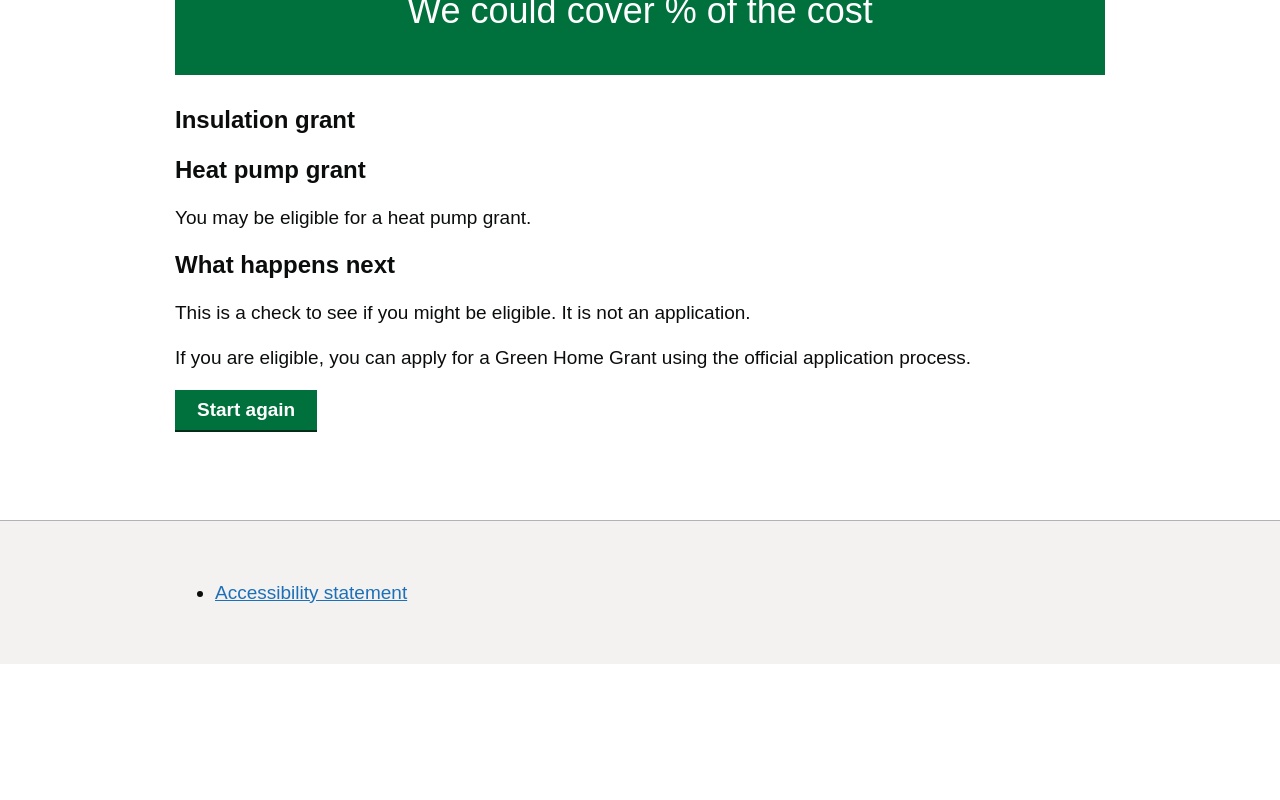
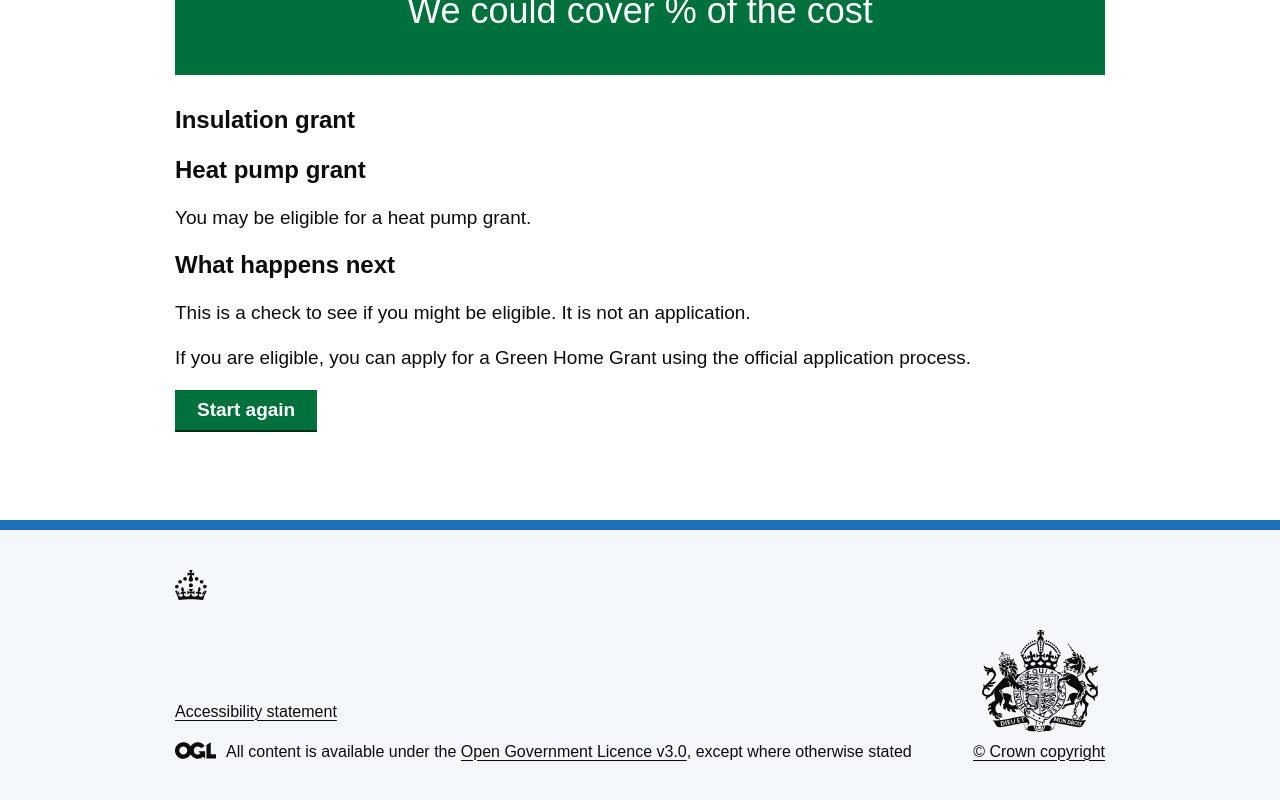
Before and after one commit to stefantaylor/ai-accelerator-week-3-hackathon, a React (Vite) app: page /result in a window 1280 px wide. Shown: the part 416-1216 px from the top of the page. Before the commit the page ends 1080 px from the top, so only its background shows below. Built offline with nearby package versions, Linux system fonts and the light colour scheme.

Commit message:
little fixes

```diff
--- a/src/App.css
+++ b/src/App.css
@@ -9,6 +9,7 @@
   --govuk-red: #d4351c;
   --govuk-yellow: #ffdd00;
   --govuk-logo-dot-colour: #00ffe0;
+  --govuk-footer-background: #f4f8fb;
   --govuk-light-grey: #f3f2f1;
   --govuk-mid-grey: #b1b4b6;
   --govuk-dark-grey: #505a5f;
@@ -701,40 +702,128 @@ a:focus {
 
 /* Footer */
 .govuk-footer {
-  background: var(--govuk-light-grey);
-  border-top: 1px solid var(--govuk-mid-grey);
   margin-top: var(--govuk-spacing-9);
-  padding: var(--govuk-spacing-8) var(--govuk-spacing-3);
+  padding-top: 25px;
+  padding-bottom: 15px;
+  border-top: 10px solid var(--govuk-blue);
+  color: var(--govuk-black);
+  background: var(--govuk-footer-background);
+  font-size: 0.875rem;
+  line-height: 1.1428571429;
 }
 
-.govuk-footer__container {
-  max-width: 960px;
-  margin: 0 auto;
+@media (min-width: 40.0625em) {
+  .govuk-footer {
+    padding-top: 40px;
+    padding-bottom: 25px;
+    font-size: 1rem;
+    line-height: 1.25;
+  }
 }
 
-.govuk-footer__section {
-  margin-bottom: var(--govuk-spacing-6);
-}
-
-.govuk-footer__heading {
-  font-size: 19px;
-  font-weight: 700;
-  margin-bottom: var(--govuk-spacing-3);
-}
-
-.govuk-footer__list {
-  list-style: none;
-  padding: 0;
-  margin: 0;
-}
-
-.govuk-footer__list-item {
-  margin-bottom: var(--govuk-spacing-2);
+.govuk-footer__crown {
+  margin-bottom: 25px;
 }
 
 .govuk-footer__link {
-  color: var(--govuk-link-colour);
   text-decoration: underline;
+  text-decoration-thickness: max(1px, .0625rem);
+  text-underline-offset: 0.1578em;
+}
+
+.govuk-footer__link:link,
+.govuk-footer__link:visited,
+.govuk-footer__link:active {
+  color: var(--govuk-black);
+}
+
+.govuk-footer__link:hover {
+  text-decoration-thickness: max(3px, .1875rem, .12em);
+  text-decoration-skip-ink: none;
+}
+
+.govuk-footer__link:focus {
+  outline: 3px solid transparent;
+  color: var(--govuk-black);
+  background-color: var(--govuk-focus-colour);
+  box-shadow: 0 -2px var(--govuk-focus-colour), 0 4px var(--govuk-black);
+  text-decoration: none;
+  box-decoration-break: clone;
+}
+
+.govuk-footer__meta {
+  display: flex;
+  margin-right: -15px;
+  margin-left: -15px;
+  flex-wrap: wrap;
+  align-items: flex-end;
+  justify-content: center;
+}
+
+.govuk-footer__meta-item {
+  margin-right: 15px;
+  margin-bottom: 25px;
+  margin-left: 15px;
+}
+
+.govuk-footer__meta-item--grow {
+  flex: 1;
+}
+
+@media (max-width: 40.0525em) {
+  .govuk-footer__meta-item--grow {
+    flex-basis: 320px;
+  }
+}
+
+.govuk-footer__inline-list {
+  margin-top: 0;
+  margin-bottom: 15px;
+  padding: 0;
+}
+
+.govuk-footer__inline-list-item {
+  display: inline-block;
+  margin-right: 15px;
+  margin-bottom: 5px;
+}
+
+.govuk-footer__licence-logo {
+  display: inline-block;
+  margin-right: 10px;
+  vertical-align: top;
+  forced-color-adjust: auto;
+}
+
+@media (max-width: 48.0525em) {
+  .govuk-footer__licence-logo {
+    margin-bottom: 15px;
+  }
+}
+
+.govuk-footer__licence-description {
+  display: inline-block;
+  text-wrap: balance;
+}
+
+.govuk-footer__copyright-logo::before {
+  content: "";
+  display: block;
+  width: 100%;
+  padding-top: 112px;
+  background: currentcolor;
+  mask-image: url("/assets/images/govuk-crest.svg");
+  mask-repeat: no-repeat;
+  mask-position: 50% 0%;
+  mask-size: 125px 102px;
+  text-align: center;
+  white-space: nowrap;
+}
+
+@media screen and (forced-colors: active) {
+  .govuk-footer__copyright-logo::before {
+    background: linktext;
+  }
 }
 
 /* Responsive */
--- a/src/App.jsx
+++ b/src/App.jsx
@@ -30,6 +30,10 @@ function App() {
     setAnswersState(updated);
   };
 
+  const handleReset = () => {
+    setAnswersState({ ...emptyAnswers });
+  };
+
   return (
     <>
       <GovukHeader />
@@ -46,7 +50,7 @@ function App() {
             <Route path="/insulation" element={<InsulationPage answers={answers} onAnswer={handleAnswer} />} />
             <Route path="/heating" element={<HeatingPage answers={answers} onAnswer={handleAnswer} />} />
             <Route path="/check-answers" element={<CheckAnswersPage answers={answers} onAnswer={handleAnswer} />} />
-            <Route path="/result" element={<ResultPage answers={answers} onAnswer={handleAnswer} />} />
+            <Route path="/result" element={<ResultPage answers={answers} onAnswer={handleAnswer} onReset={handleReset} />} />
             <Route path="/accessibility-statement" element={<AccessibilityStatementPage />} />
           </Routes>
         </main>
--- a/src/components/GovukFooter.jsx
+++ b/src/components/GovukFooter.jsx
@@ -1,14 +1,72 @@
 export default function GovukFooter() {
   return (
-    <footer className="govuk-footer">
+    <footer className="govuk-footer" role="contentinfo">
       <div className="govuk-width-container">
+        <svg
+          xmlns="http://www.w3.org/2000/svg"
+          focusable="false"
+          role="presentation"
+          viewBox="0 0 64 60"
+          height="30"
+          width="32"
+          fill="currentcolor"
+          className="govuk-footer__crown"
+        >
+          <g>
+            <circle cx="20" cy="17.6" r="3.7" />
+            <circle cx="10.2" cy="23.5" r="3.7" />
+            <circle cx="3.7" cy="33.2" r="3.7" />
+            <circle cx="31.7" cy="30.6" r="3.7" />
+            <circle cx="43.3" cy="17.6" r="3.7" />
+            <circle cx="53.2" cy="23.5" r="3.7" />
+            <circle cx="59.7" cy="33.2" r="3.7" />
+            <circle cx="31.7" cy="30.6" r="3.7" />
+            <path d="M33.1,9.8c.2-.1.3-.3.5-.5l4.6,2.4v-6.8l-4.6,1.5c-.1-.2-.3-.3-.5-.5l1.9-5.9h-6.7l1.9,5.9c-.2.1-.3.3-.5.5l-4.6-1.5v6.8l4.6-2.4c.1.2.3.3.5.5l-2.6,8c-.9,2.8,1.2,5.7,4.1,5.7h0c3,0,5.1-2.9,4.1-5.7l-2.6-8ZM37,37.9s-3.4,3.8-4.1,6.1c2.2,0,4.2-.5,6.4-2.8l-.7,8.5c-2-2.8-4.4-4.1-5.7-3.8.1,3.1.5,6.7,5.8,7.2,3.7.3,6.7-1.5,7-3.8.4-2.6-2-4.3-3.7-1.6-1.4-4.5,2.4-6.1,4.9-3.2-1.9-4.5-1.8-7.7,2.4-10.9,3,4,2.6,7.3-1.2,11.1,2.4-1.3,6.2,0,4,4.6-1.2-2.8-3.7-2.2-4.2.2-.3,1.7.7,3.7,3,4.2,1.9.3,4.7-.9,7-5.9-1.3,0-2.4.7-3.9,1.7l2.4-8c.6,2.3,1.4,3.7,2.2,4.5.6-1.6.5-2.8,0-5.3l5,1.8c-2.6,3.6-5.2,8.7-7.3,17.5-7.4-1.1-15.7-1.7-24.5-1.7h0c-8.8,0-17.1.6-24.5,1.7-2.1-8.9-4.7-13.9-7.3-17.5l5-1.8c-.5,2.5-.6,3.7,0,5.3.8-.8,1.6-2.3,2.2-4.5l2.4,8c-1.5-1-2.6-1.7-3.9-1.7,2.3,5,5.2,6.2,7,5.9,2.3-.4,3.3-2.4,3-4.2-.5-2.4-3-3.1-4.2-.2-2.2-4.6,1.6-6,4-4.6-3.7-3.7-4.2-7.1-1.2-11.1,4.2,3.2,4.3,6.4,2.4,10.9,2.5-2.8,6.3-1.3,4.9,3.2-1.8-2.7-4.1-1-3.7,1.6.3,2.3,3.3,4.1,7,3.8,5.4-.5,5.7-4.2,5.8-7.2-1.3-.2-3.7,1-5.7,3.8l-.7-8.5c2.2,2.3,4.2,2.7,6.4,2.8-.7-2.3-4.1-6.1-4.1-6.1h10.6,0Z" />
+          </g>
+        </svg>
+
         <div className="govuk-footer__meta">
-          <div className="govuk-footer__meta-item">
+          <div className="govuk-footer__meta-item govuk-footer__meta-item--grow">
+            <h2 className="govuk-visually-hidden">Support links</h2>
             <ul className="govuk-footer__inline-list">
               <li className="govuk-footer__inline-list-item">
                 <a className="govuk-footer__link" href="/accessibility-statement">Accessibility statement</a>
               </li>
             </ul>
+
+            <svg
+              aria-hidden="true"
+              focusable="false"
+              className="govuk-footer__licence-logo"
+              xmlns="http://www.w3.org/2000/svg"
+              viewBox="0 0 483.2 195.7"
+              height="17"
+              width="41"
+            >
+              <path
+                fill="currentColor"
+                d="M421.5 142.8V.1l-50.7 32.3v161.1h112.4v-50.7zm-122.3-9.6A47.12 47.12 0 0 1 221 97.8c0-26 21.1-47.1 47.1-47.1 16.7 0 31.4 8.7 39.7 21.8l42.7-27.2A97.63 97.63 0 0 0 268.1 0c-36.5 0-68.3 20.1-85.1 49.7A98 98 0 0 0 97.8 0C43.9 0 0 43.9 0 97.8s43.9 97.8 97.8 97.8c36.5 0 68.3-20.1 85.1-49.7a97.76 97.76 0 0 0 149.6 25.4l19.4 22.2h3v-87.8h-80l24.3 27.5zM97.8 145c-26 0-47.1-21.1-47.1-47.1s21.1-47.1 47.1-47.1 47.2 21 47.2 47S123.8 145 97.8 145"
+              />
+            </svg>
+            <span className="govuk-footer__licence-description">
+              All content is available under the{' '}
+              <a
+                className="govuk-footer__link"
+                href="https://www.nationalarchives.gov.uk/doc/open-government-licence/version/3/"
+                rel="license"
+              >
+                Open Government Licence v3.0
+              </a>
+              , except where otherwise stated
+            </span>
+          </div>
+          <div className="govuk-footer__meta-item">
+            <a
+              className="govuk-footer__link govuk-footer__copyright-logo"
+              href="https://www.nationalarchives.gov.uk/information-management/re-using-public-sector-information/uk-government-licensing-framework/crown-copyright/"
+            >
+              © Crown copyright
+            </a>
           </div>
         </div>
       </div>
--- a/src/pages/CheckAnswersPage.jsx
+++ b/src/pages/CheckAnswersPage.jsx
@@ -37,11 +37,7 @@ function CheckAnswersPage({ answers, onAnswer }) {
             ) : answers.priorGrants.includes('none') ? (
               <span>{getLabel('priorGrants', 'none')}</span>
             ) : (
-              <ul className="govuk-list">
-                {answers.priorGrants.map(grant => (
-                  <li key={grant}>{getLabel('priorGrants', grant)}</li>
-                ))}
-              </ul>
+              <span>{answers.priorGrants.map(grant => getLabel('priorGrants', grant)).join(', ')}</span>
             )}
           </dd>
           <dd className="govuk-summary-list__actions">
@@ -106,11 +102,7 @@ function CheckAnswersPage({ answers, onAnswer }) {
             {answers.uninsulatedParts.length === 0 ? (
               <span>Not answered</span>
             ) : (
-              <ul className="govuk-list">
-                {answers.uninsulatedParts.map(part => (
-                  <li key={part}>{getLabel('uninsulatedParts', part)}</li>
-                ))}
-              </ul>
+              <span>{answers.uninsulatedParts.map(part => getLabel('uninsulatedParts', part)).join(', ')}</span>
             )}
           </dd>
           <dd className="govuk-summary-list__actions">
--- a/src/pages/ResultPage.jsx
+++ b/src/pages/ResultPage.jsx
@@ -4,7 +4,7 @@ import { getLabel, getReasonText } from '../content/labels.js';
 import { backRouteWithEarlyExit } from '../flow/journey.js';
 import GovukButton from '../components/GovukButton';
 
-function ResultPage({ answers, onAnswer }) {
+function ResultPage({ answers, onAnswer, onReset }) {
   const navigate = useNavigate();
   document.title = 'Result - Check if you can get a Green Home Grant - GOV.UK';
 
@@ -65,7 +65,7 @@ function ResultPage({ answers, onAnswer }) {
         If you are eligible, you can apply for a Green Home Grant using the official application process.
       </p>
 
-      <GovukButton onClick={() => navigate('/prior-grants')}>Start again</GovukButton>
+      <GovukButton onClick={() => { onReset(); navigate('/prior-grants'); }}>Start again</GovukButton>
     </>
   );
 }
```
Also changed, not shown: public/assets/images/govuk-crest.svg (added), 5 other files (tests, documents, lock files or other folders).
